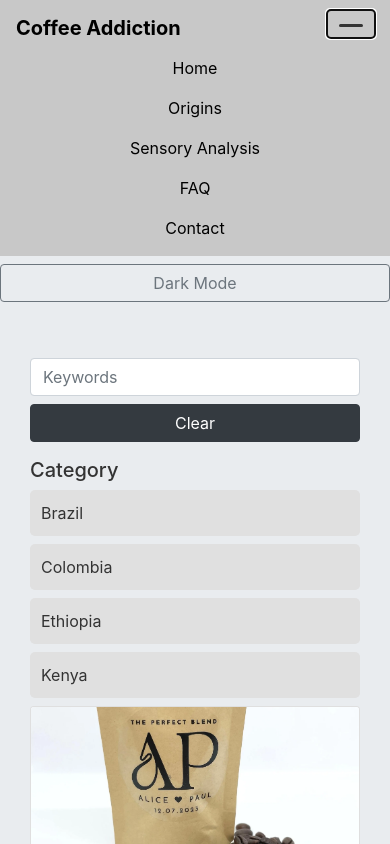
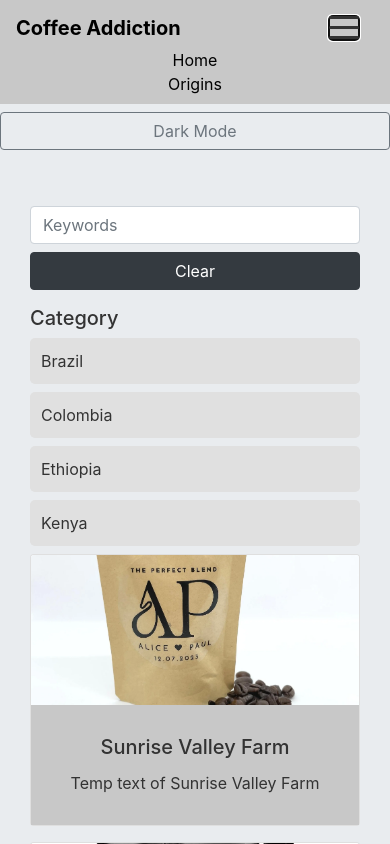
Before and after one commit to Joseph-Bartram8/CafeAssignment, a plain HTML site: page index.html in a window 390 px wide. Both pictures are taken after a click on the button "Toggle navigation". Shown: the top 844 px of the page. Drawn offline with nearby package versions, Linux system fonts and the light colour scheme.

Commit message:
Updated the burger menu when in mobile as it was broken, might of done other stuff but forgot

```diff
--- a/index.html
+++ b/index.html
@@ -1,3 +1,4 @@
+<!DOCTYPE html>
 <!DOCTYPE html>
 <html lang="en">
 <head>
@@ -15,7 +16,9 @@
 
       <!-- Burger Menu Button -->
       <button class="navbar-toggler" type="button" data-toggle="collapse" data-target="#navbarNav" aria-controls="navbarNav" aria-expanded="false" aria-label="Toggle navigation">
-        <span class="navbar-toggler-icon"></span>
+        <span class="navbar-toggler-icon line1"></span>
+        <span class="navbar-toggler-icon line2"></span>
+        <span class="navbar-toggler-icon line3"></span>
       </button>
 
       <!-- Navbar Links with Dark Mode Toggle -->
@@ -23,9 +26,6 @@
         <nav class="navbar-nav text-center">
           <a class="nav-item nav-link active" href="index.html">Home</a>
           <a class="nav-item nav-link" href="originPage.html">Origins</a>
-          <a class="nav-item nav-link" href="#">Sensory Analysis</a>
-          <a class="nav-item nav-link" href="#">FAQ</a>
-          <a class="nav-item nav-link" href="#">Contact</a>
         </nav>
         <!-- Dark Mode Toggle Button (visible in both modes, positioned accordingly) -->
         <button id="darkModeToggle" class="btn btn-outline-secondary ml-2 d-none d-lg-inline-block" onclick="toggleDarkMode()">Dark Mode</button>
--- a/styles.css
+++ b/styles.css
@@ -12,6 +12,7 @@ body.dark-mode {
 /* Navbar Styling */
 .navbar {
   background-color: #c8c8c8;
+  padding: 0.5rem 1rem;
 }
 
 .light-mode .navbar {
@@ -37,44 +38,67 @@ body.dark-mode {
   margin: 0 auto;
   display: flex;
   justify-content: center;
+  flex-wrap: nowrap; /* Prevents items from wrapping */
 }
 
-/* Dark Mode Toggle */
-#darkModeToggle,
-#darkModeToggleMobile {
-  display: inline-block;
+/* Prevent Navbar Items from Being Squished on Small Screens */
+.collapse.navbar-collapse {
+  text-align: center;
+  flex-basis: 100%;
+  flex-grow: 1;
 }
 
-#darkModeToggle.d-lg-none {
-  display: none; /* Hide on larger screens */
+.navbar-nav .nav-item {
+  padding: 0 0.5rem;
+  white-space: nowrap; /* Prevents text from wrapping */
 }
 
-@media (min-width: 992px) {
-  #darkModeToggle.d-lg-none {
-    display: inline-block; /* Show in main navbar on large screens */
-  }
-  .navbar-collapse .btn-outline-secondary {
-    display: none; /* Hide Dark Mode toggle within dropdown */
+@media (max-width: 992px) {
+  /* Stack the nav items vertically on smaller screens */
+  .navbar-nav {
+    flex-direction: column;
+    align-items: center;
   }
 }
 
 /* Burger Menu Button */
 .navbar-toggler {
-  position: absolute;
-  right: 15px;
-  top: 10px;
+  position: relative;
+  margin-right: 15px; /* Moves button slightly left */
   border: none;
-  background-color: transparent;
+  background: transparent;
   outline: none;
+  width: 30px;
+  height: 24px;
+  cursor: pointer;
 }
 
+/* Styling for each line of the burger menu */
 .navbar-toggler-icon {
+  position: absolute;
+  left: 0;
+  right: 0;
+  width: 100%;
+  height: 3px;
   background-color: #333;
-  border-radius: 4px;
-  width: 24px;
-  height: 3px;
+  transition: all 0.3s ease;
+  border-radius: 2px;
 }
 
+/* Position the lines to align with the button */
+.line1 {
+  top: 0;
+}
+
+.line2 {
+  top: 10px;
+}
+
+.line3 {
+  top: 20px;
+}
+
+/* Dark mode colors */
 .light-mode .navbar-toggler-icon {
   background-color: #333;
 }
```
Also changed, not shown: originPage.html (+3 -4 lines).
